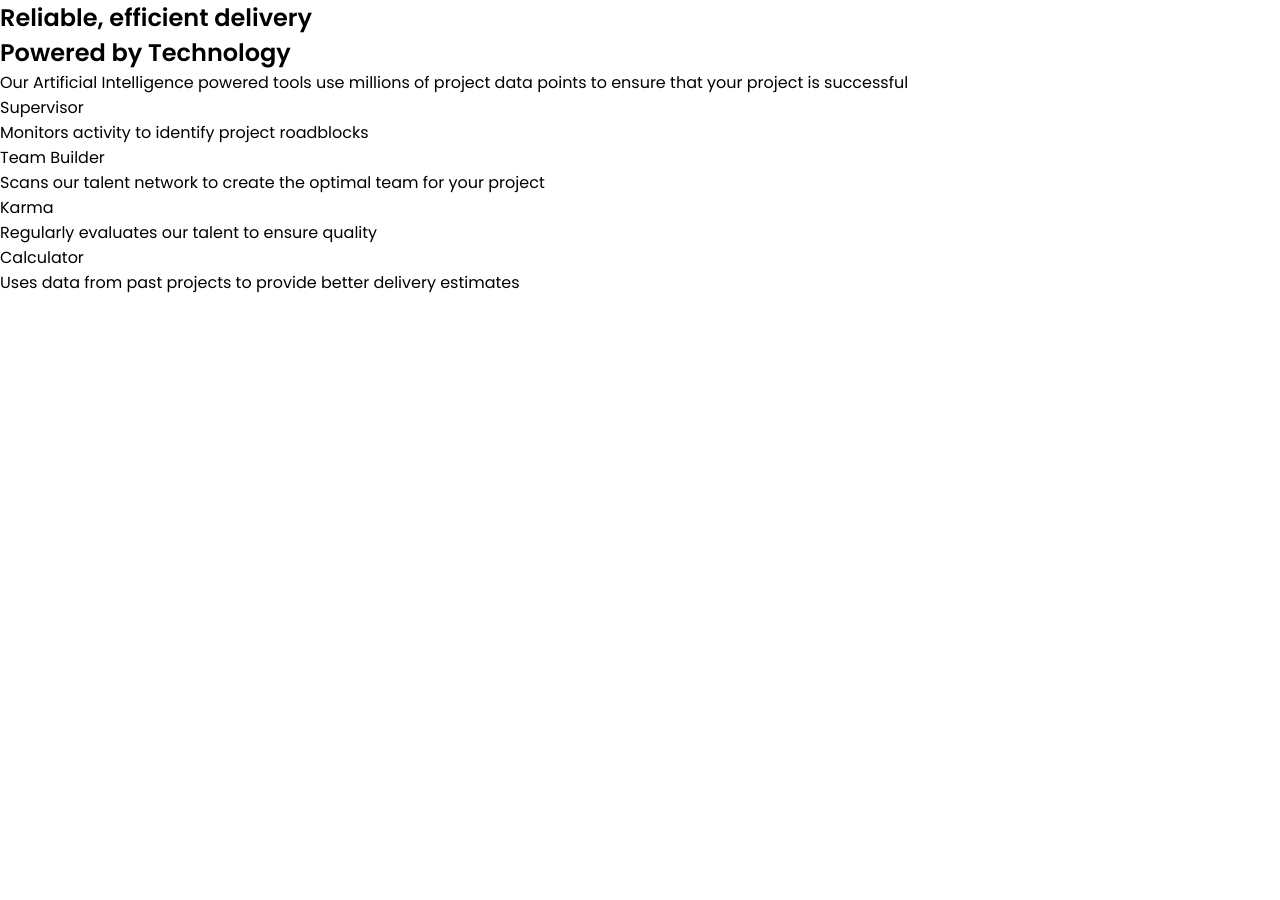
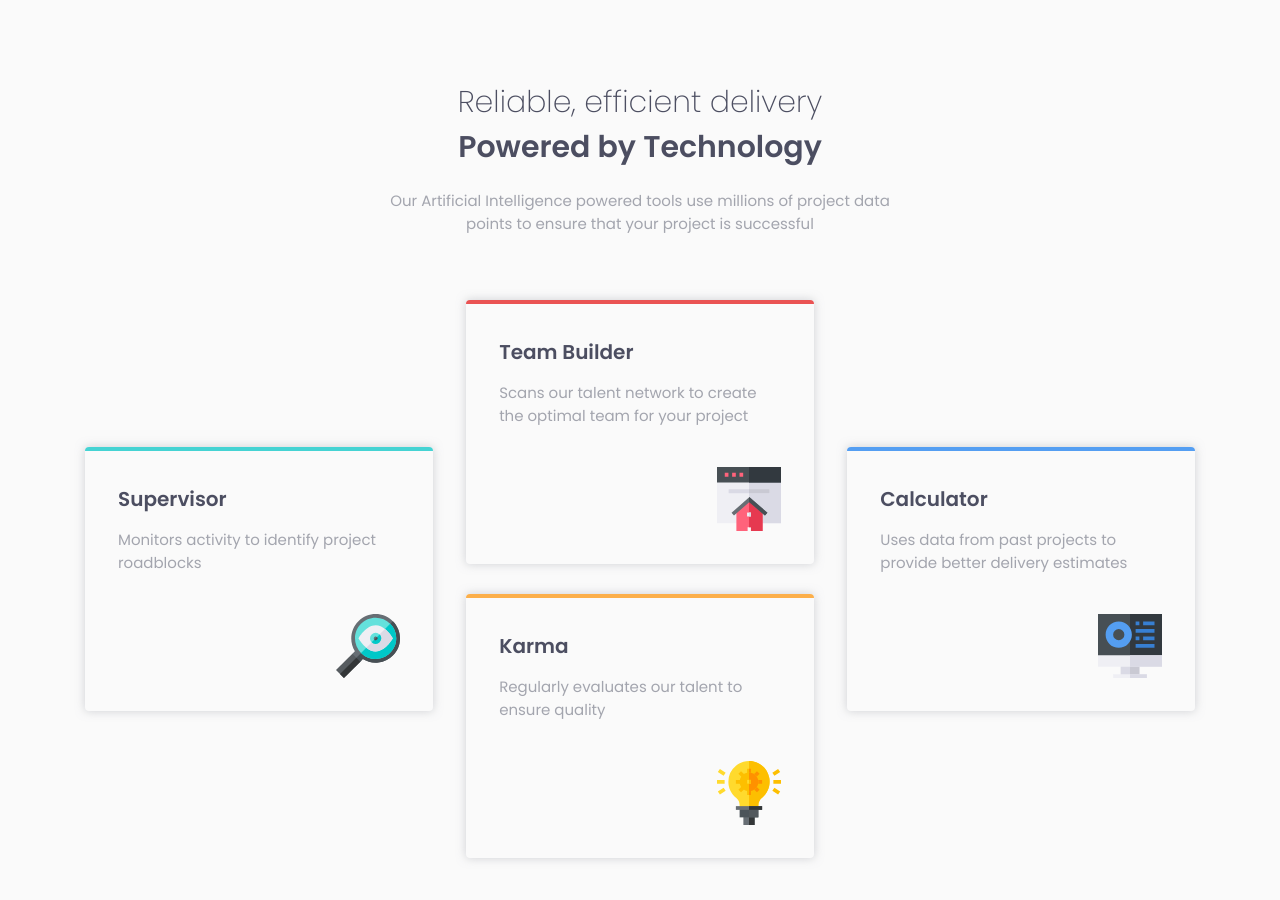
Before and after one commit to uma-frontend/four-card-feature-section-10, a plain HTML site: page index.html in a window 1280 px wide. Before the commit the page ends 800 px from the top, so only its background shows below. Drawn offline with Linux system fonts and the light colour scheme.

Commit message:
Add styles

```diff
--- a/css/style.css
+++ b/css/style.css
@@ -37,4 +37,96 @@
 /*Body*/
 body{
    font-family: "Poppins", sans-serif;
+   font-size: 15px;
+   font-weight: normal;
+   line-height: 1.5;
+   background-color: #fafafa;
+   color: #a3a5ae;
 }
+
+/*Container*/
+.container {
+   width: 100%;
+   max-width: 1140px;
+   padding: 0px 15px;
+   margin: 80px auto;
+}
+
+/*Card*/
+.card {
+}
+.card__header {
+   text-align: center;
+   margin: 0px 0px 65px 0px;
+}
+.card__title {
+   font-weight: 200;
+   color: #4c4e61;
+}
+.card__heading {
+   font-weight: 600;
+   color: #4c4e61;
+   margin: 0px 0px 20px 0px;
+}
+.card__header-text {
+}
+.card__body {
+}
+.card__items {
+   display: flex;
+   align-items: center;
+   justify-content: space-between;
+}
+.card__item {
+   padding: 33px;
+   border-radius: 4px;
+
+   box-shadow: 0 0 10px hsla(229, 6%, 66%, 0.5);
+}
+.bt-succes{
+   border-top: 4px solid hsl(180, 62%, 55%);
+}
+.bt-warning{
+   border-top: 4px solid hsl(0, 78%, 62%);
+}
+.bt-danger{
+   border-top: 4px solid hsl(34, 97%, 64%);
+}
+.bt-info{
+   border-top: 4px solid hsl(212, 86%, 64%);
+}
+.item{
+   width: 31.33%;
+}
+.card__inner .card__item:not(:last-child){
+   margin: 0px 0px 30px 0px;
+}
+.card__subtitle {
+   color: #4c4e61;
+   font-size: 20px;
+   font-weight: 600;
+   margin: 0px 0px 15px 0px;
+}
+.card__text {
+   margin: 0px 0px 40px 0px;
+}
+.card__icon {
+   width: 64px;
+   height: 64px;
+   background-repeat: no-repeat;
+   background-position: center center;
+   background-size: cover;
+   margin: 0px 0px 0px auto;
+}
+.bg-super{
+   background-image: url(../images/icon-supervisor.svg);
+}
+.bg-team{
+   background-image: url(../images/icon-team-builder.svg);
+}
+.bg-karma{
+   background-image: url(../images/icon-karma.svg);
+}
+.bg-calc{
+   background-image: url(../images/icon-calculator.svg);
+}
--- a/index.html
+++ b/index.html
@@ -14,62 +14,44 @@
    <div class="container">
       <div class="card">
          <div class="card__header">
-            <h2 class="card__title">
+            <h1 class="card__title">
                Reliable, efficient delivery
-            </h2>
-            <h2 class="card__heading">
+            </h1>
+            <h1 class="card__heading">
                Powered by Technology
-            </h2>
+            </h1>
             <p class="card__header-text">
-               Our Artificial Intelligence powered tools use millions of project data points
+               Our Artificial Intelligence powered tools use millions of project data <br> points
                to ensure that your project is successful
             </p>
          </div>
          <div class="card__body">
             <div class="card__items">
-               <div class="card__item">
+               <div class="card__item item bt-succes">
                   <div class="card__subtitle">Supervisor</div>
                   <p class="card__text">Monitors activity to identify project roadblocks</p>
-                  <div class="card__icon"></div>
+                  <div class="card__icon bg-super"></div>
                </div>
-               <div class="card__item">
-                  <div class="card__inner">
+               <div class="card__inner item">
+                  <div class="card__item bt-warning">
                      <div class="card__subtitle">Team Builder</div>
                      <p class="card__text">Scans our talent network to create the optimal team for your project</p>
-                     <div class="card__icon"></div>
+                     <div class="card__icon bg-team"></div>
                   </div>
-                  <div class="card__inner">
+                  <div class="card__item bt-danger">
                      <div class="card__subtitle">Karma</div>
                      <p class="card__text">Regularly evaluates our talent to ensure quality</p>
-                     <div class="card__icon"></div>
+                     <div class="card__icon bg-karma"></div>
                   </div>
                </div>
-               <div class="card__item">
+               <div class="card__item item bt-info">
                   <div class="card__subtitle">Calculator</div>
                   <p class="card__text">Uses data from past projects to provide better delivery estimates</p>
-                  <div class="card__icon"></div>
+                  <div class="card__icon bg-calc"></div>
                </div>
             </div>
          </div>
       </div>
    </div>
-
-  <!--Reliable, efficient delivery
-  Powered by Technology
-
-  Our Artificial Intelligence powered tools use millions of project data points
-  to ensure that your project is successful
-
-  Supervisor
-  Monitors activity to identify project roadblocks
-
-  Team Builder
-  Scans our talent network to create the optimal team for your project
-
-  Karma
-  Regularly evaluates our talent to ensure quality
-
-  Calculator
-  Uses data from past projects to provide better delivery estimates-->
 </body>
 </html>
```
